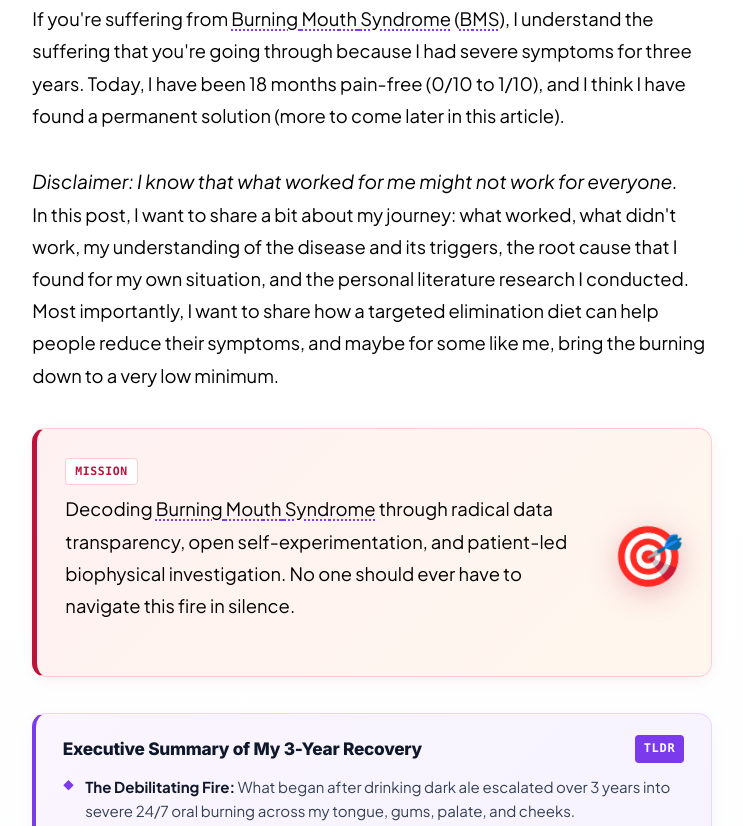
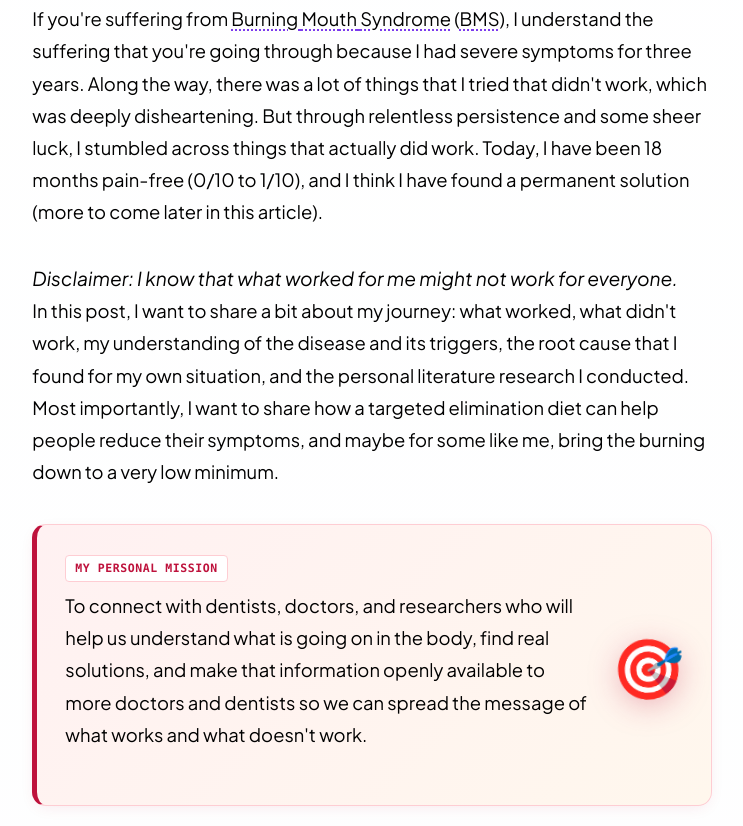
Before and after one commit to decodingtheburn/DecodingTheBurnWebsite, an Astro site: page /blog/how-i-solved-my-burning-mouth-syndrome in a window 1280 px wide. Shown: the part 890-1716 px from the top of the page, without its empty margins (268-1011 px from the left). Built offline with nearby package versions, Linux system fonts and the light colour scheme; Astro itself is replaced by a stand-in of ours.

Commit message:
feat(blog): update intro with disheartening trials/luck narrative and My Personal Mission

```diff
--- a/src/content/blog/how-i-solved-my-burning-mouth-syndrome.mdx
+++ b/src/content/blog/how-i-solved-my-burning-mouth-syndrome.mdx
@@ -8,7 +8,7 @@ draft: false
 entryNumber: 1
 ---
 
-If you're suffering from Burning Mouth Syndrome (BMS), I understand the suffering that you're going through because I had severe symptoms for three years. Today, I have been 18 months pain-free (0/10 to 1/10), and I think I have found a permanent solution (more to come later in this&nbsp;article).
+If you're suffering from Burning Mouth Syndrome (BMS), I understand the suffering that you're going through because I had severe symptoms for three years. Along the way, there was a lot of things that I tried that didn't work, which was deeply disheartening. But through relentless persistence and some sheer luck, I stumbled across things that actually did&nbsp;work. Today, I have been 18 months pain-free (0/10 to 1/10), and I think I have found a permanent solution (more to come later in this&nbsp;article).
 
 <em>Disclaimer: I know that what worked for me might not work for everyone.</em>
 
@@ -16,9 +16,9 @@ In this post, I want to share a bit about my journey: what worked, what didn't w
 
 <div class="mission-callout-box">
 	<div class="mission-content-col">
-		<span class="mission-tag-pill">Mission</span>
+		<span class="mission-tag-pill">My Personal Mission</span>
 		<p class="mission-callout-text">
-			Decoding Burning Mouth Syndrome through radical data transparency, open self-experimentation, and patient-led biophysical investigation. No one should ever have to navigate this fire in&nbsp;silence.
+			To connect with dentists, doctors, and researchers who will help us understand what is going on in the body, find real solutions, and make that information openly available to more doctors and dentists so we can spread the message of what works and what doesn't&nbsp;work.
 		</p>
 	</div>
 	<div class="mission-emoji-col" aria-hidden="true">
```
